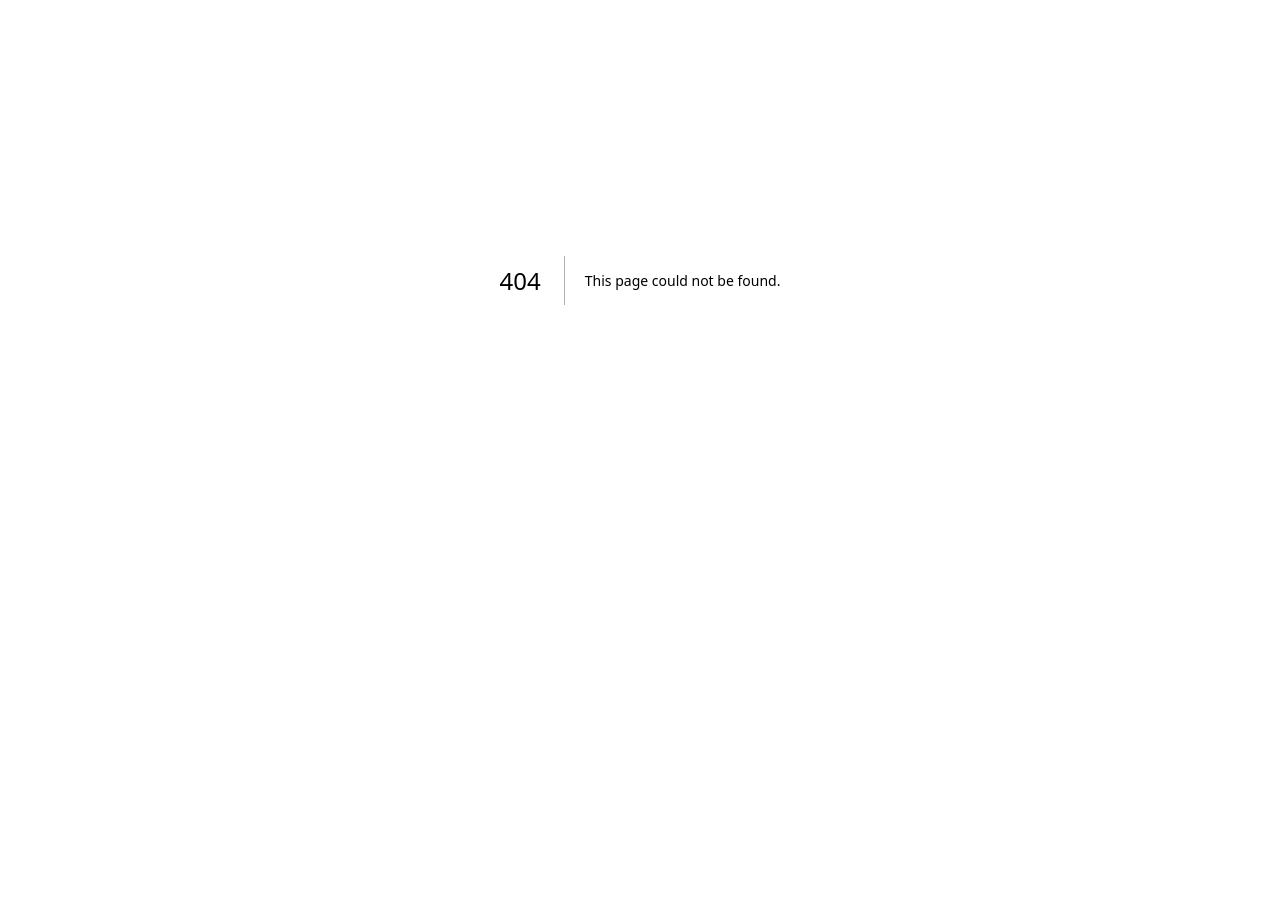
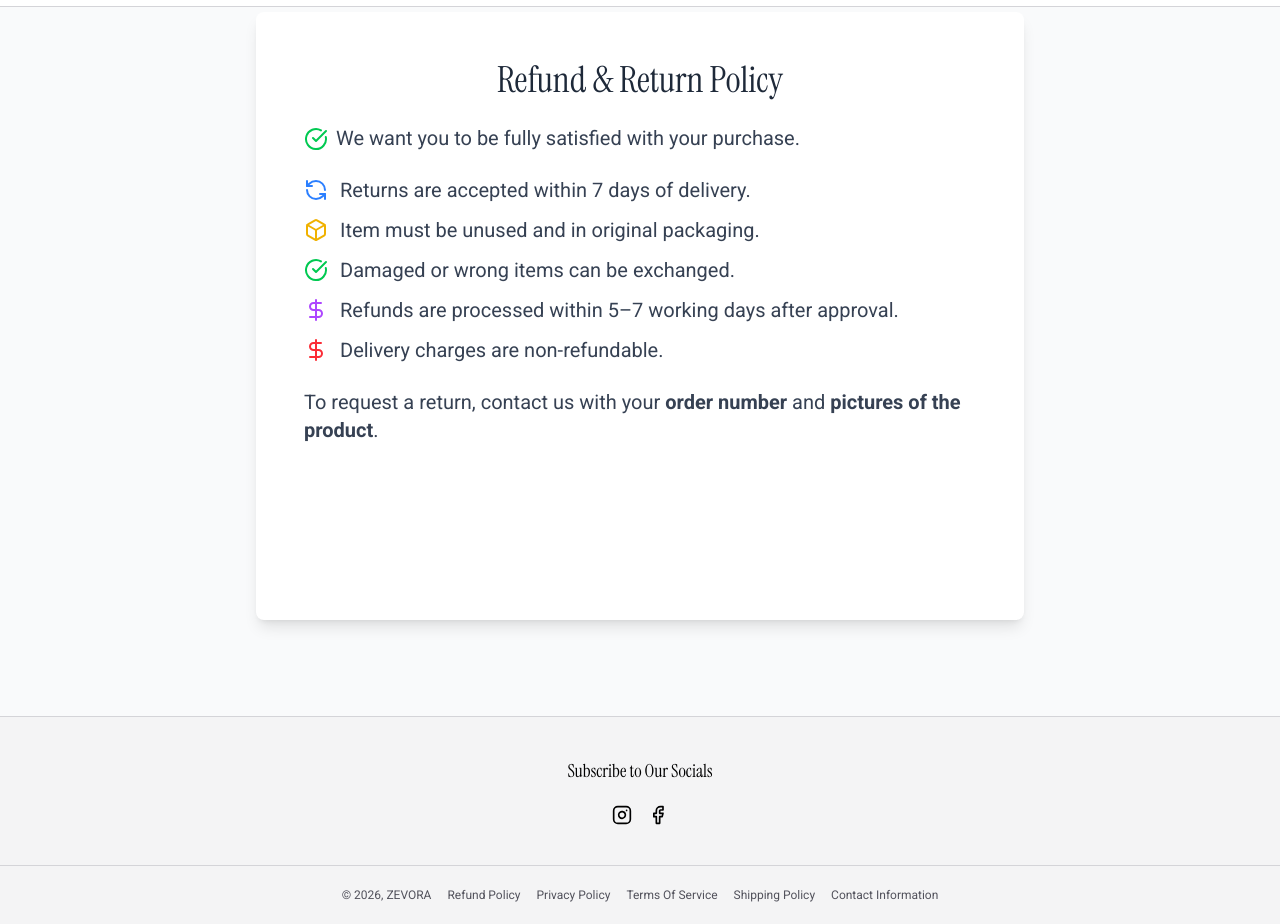
Before and after one commit to mussadiqkhan6886/zevora, a Next.js app: page /return-refund-policy in a window 1280 px wide. Before the commit this address had no page. Shown: the part 120-1044 px from the top of the page. Before the commit the page ends 800 px from the top, so only its background shows below. Built offline with nearby package versions, Linux system fonts and the light colour scheme.

Commit message:
dine with extra pages

```diff
--- /dev/null
+++ b/app/(main)/privacy-policy/page.tsx
@@ -0,0 +1,36 @@
+"use client";
+
+import React from "react";
+import { ShieldCheck, Phone } from "lucide-react";
+import { serif } from "@/lib/fonts";
+
+const PrivacyPolicyPage = () => {
+  return (
+    <main className="min-h-screen bg-gray-50 py-26 px-5 md:px-20 flex justify-center">
+      <div className="max-w-3xl bg-white shadow-lg rounded-lg p-8 md:p-12 space-y-6">
+        <h1 className={`${serif.className} text-3xl md:text-4xl font-bold text-gray-800 text-center`}>
+          Privacy Policy
+        </h1>
+
+        <p className="text-gray-700 text-lg md:text-xl">
+          At Zevora Official, we respect your privacy and are committed to protecting your personal information.
+        </p>
+
+        <p className="text-gray-700 text-lg md:text-xl">
+          We collect information such as your <strong>name</strong>, <strong>phone number</strong>, <strong>email address</strong>, and <strong>shipping address</strong> only to process your orders and improve your shopping experience. We use secure systems to protect your data.
+        </p>
+
+        <p className="text-gray-700 text-lg md:text-xl">
+          By using our website, you agree to our privacy policy.
+        </p>
+
+        <p className="text-gray-700 text-lg md:text-xl flex items-center gap-2">
+          <Phone className="text-blue-500" />
+          For any questions, contact us at: <strong>0324-5697570</strong>
+        </p>
+      </div>
+    </main>
+  );
+};
+
+export default PrivacyPolicyPage;
--- /dev/null
+++ b/app/(main)/return-refund-policy/page.tsx
@@ -0,0 +1,51 @@
+"use client";
+
+import React from "react";
+import { RefreshCcw, Box, DollarSign, CheckCircle } from "lucide-react";
+import { serif } from "@/lib/fonts";
+
+const RefundPolicyPage = () => {
+  return (
+    <main className="min-h-screen bg-gray-50 py-24 px-5 md:px-20 flex justify-center">
+      <div className="max-w-3xl bg-white shadow-lg rounded-lg p-8 md:p-12 space-y-6">
+        <h1 className={`${serif.className} text-3xl md:text-4xl font-bold text-gray-800 text-center`}>
+          Refund & Return Policy
+        </h1>
+
+        <p className="text-gray-700 text-lg md:text-xl">
+          <CheckCircle className="inline-block mr-2 text-green-500" />
+          We want you to be fully satisfied with your purchase.
+        </p>
+
+        <ul className="space-y-3 text-gray-700 text-lg md:text-xl">
+          <li className="flex items-center gap-3">
+            <RefreshCcw className="text-blue-500" />
+            Returns are accepted within 7 days of delivery.
+          </li>
+          <li className="flex items-center gap-3">
+            <Box className="text-yellow-500" />
+            Item must be unused and in original packaging.
+          </li>
+          <li className="flex items-center gap-3">
+            <CheckCircle className="text-green-500" />
+            Damaged or wrong items can be exchanged.
+          </li>
+          <li className="flex items-center gap-3">
+            <DollarSign className="text-purple-500" />
+            Refunds are processed within 5–7 working days after approval.
+          </li>
+          <li className="flex items-center gap-3">
+            <DollarSign className="text-red-500" />
+            Delivery charges are non-refundable.
+          </li>
+        </ul>
+
+        <p className="text-gray-700 text-lg md:text-xl">
+          To request a return, contact us with your <strong>order number</strong> and <strong>pictures of the product</strong>.
+        </p>
+      </div>
+    </main>
+  );
+};
+
+export default RefundPolicyPage;
--- /dev/null
+++ b/app/(main)/terms-service/page.tsx
@@ -0,0 +1,51 @@
+"use client";
+
+import React from "react";
+import { FileText, AlertTriangle, CheckCircle, Shield } from "lucide-react";
+import { serif } from "@/lib/fonts";
+
+const TermsOfServicePage = () => {
+  return (
+    <main className="min-h-screen bg-gray-50 py-24 px-5 md:px-20 flex justify-center">
+      <div className="max-w-3xl bg-white shadow-lg rounded-lg p-8 md:p-12 space-y-6">
+        <h1 className={`${serif.className} text-3xl md:text-4xl font-bold text-gray-800 text-center`}>
+          Terms of Service
+        </h1>
+
+        <p className="text-gray-700 text-lg md:text-xl">
+          <CheckCircle className="inline-block mr-2 text-green-500" />
+          By using our website, you agree to the following terms:
+        </p>
+
+        <ul className="space-y-3 text-gray-700 text-lg md:text-xl">
+          <li className="flex items-center gap-3">
+            <FileText className="text-blue-500" />
+            All prices are listed in PKR.
+          </li>
+          <li className="flex items-center gap-3">
+            <AlertTriangle className="text-yellow-500" />
+            Orders are confirmed after a confirmation call.
+          </li>
+          <li className="flex items-center gap-3">
+            <Shield className="text-purple-500" />
+            We reserve the right to cancel any order due to stock issues.
+          </li>
+          <li className="flex items-center gap-3">
+            <AlertTriangle className="text-red-500" />
+            Misuse of our website or content is prohibited.
+          </li>
+          <li className="flex items-center gap-3">
+            <CheckCircle className="text-green-500" />
+            Zevora Official may update policies at any time.
+          </li>
+        </ul>
+
+        <p className="text-gray-700 text-lg md:text-xl">
+          Continued use of the website means you accept these terms.
+        </p>
+      </div>
+    </main>
+  );
+};
+
+export default TermsOfServicePage;
--- a/components/customer/Footer.tsx
+++ b/components/customer/Footer.tsx
@@ -15,11 +15,11 @@ const Footer = () => {
       </div>
       <div className='border-t flex gap-4 flex-wrap items-center justify-center border-zinc-300 py-5 text-[12px] text-zinc-600'>
         <p>&copy; {new Date().getFullYear()}, <Link href={"/"}>ZEVORA</Link></p>
-        <Link href={"/"}>Refund Policy</Link>
-        <Link href={"/"}>Privacy Policy</Link>
-        <Link href={"/"}>Terms Of Service</Link>
-        <Link href={"/"}>Shipping Policy</Link>
-        <Link href={"/"}>Contact Information</Link>
+        <Link href={"/return-refund-policy"}>Refund Policy</Link>
+        <Link href={"/privacy-policy"}>Privacy Policy</Link>
+        <Link href={"/terms-service"}>Terms Of Service</Link>
+        <Link href={"/shipping-policy"}>Shipping Policy</Link>
+        <Link href={"/contact-information"}>Contact Information</Link>
       </div>
     </footer>
   )
--- a/sections/About.tsx
+++ b/sections/About.tsx
@@ -1,14 +1,81 @@
-import { serif } from '@/lib/fonts'
-import React from 'react'
+"use client";
+
+import { serif } from "@/lib/fonts";
+import React from "react";
+import { motion } from "framer-motion";
+import { CheckCircle2 } from "lucide-react";
+
+const features = [
+  "High-quality products",
+  "Affordable prices",
+  "Fast shipping",
+  "Friendly customer support",
+  "100% customer satisfaction",
+];
 
 const About = () => {
   return (
-    <section className='bg-main text-white flex items-center justify-center flex-col py-15 my-10'>
-      <h4 className={`${serif.className} text-4xl text-center`}>ZEVORA</h4>
-      <p className='max-w-4xl mx-auto text-center py-10 px-3'>Lorem ipsum dolor, sit amet consectetur adipisicing elit. Impedit aperiam nostrum suscipit a odit qui illo consequatur necessitatibus vitae voluptatum modi, nobis, sed quisquam quaerat quibusdam reiciendis cum nam dolore.lorem Lorem ip</p>
-      <p className='font-bold text-lg'>80k Satisfied Customers</p>
+    <section className="bg-gradient-to-br from-main via-main/90 to-main/60 text-white flex flex-col items-center justify-center py-16 px-5">
+      <motion.h4
+        className={`${serif.className} text-4xl md:text-5xl text-center font-bold mb-8`}
+        viewport={{once: true}}
+        initial={{ opacity: 0, y: -20 }}
+        whileInView={{ opacity: 1, y: 0 }}
+        transition={{ duration: 0.6 }}
+      >
+        Welcome to Zevora Official
+      </motion.h4>
+
+      <motion.div
+        className="max-w-4xl text-center space-y-6 text-white"
+        viewport={{once: true}}
+        initial={{ opacity: 0 }}
+        whileInView={{ opacity: 1 }}
+        transition={{ duration: 0.8, delay: 0.3 }}
+      >
+        <p className="text-lg md:text-xl">
+          Zevora Official is a passionate online brand dedicated to bringing you
+          trendy, high-quality, and affordable products that add style and
+          happiness to your everyday life. We carefully select and create each
+          item with love, creativity, and attention to detail to make sure our
+          customers receive the best. We focus on:
+        </p>
+
+        <ul className="flex flex-col md:flex-row flex-wrap justify-center gap-4 my-6">
+          {features.map((feature, index) => (
+            <motion.li
+              key={index}
+              className="flex items-center gap-2 border shadow border-amber-800 px-4 py-2 rounded-md text-amber-800 font-semibold "
+              viewport={{once: true}}
+              initial={{ opacity: 0, y: 10 }}
+              whileInView={{ opacity: 1, y: 0 }}
+              transition={{ duration: 0.5, delay: index * 0.1 }}
+            >
+              <CheckCircle2 size={30} className="text-amber-800" />
+              {feature}
+            </motion.li>
+          ))}
+        </ul>
+
+        <p className="text-lg md:text-xl">
+          Thank you for supporting our small business and being part of the
+          Zevora family. We look forward to serving you again and again.
+        </p>
+        <p className="text-lg md:text-xl">For any queries, feel free to contact us anytime.</p>
+      </motion.div>
+
+      <motion.p
+        className="font-bold mt-10 text-amber-900"
+        viewport={{once: true}}
+        initial={{ scale: 0.8, opacity: 0 }}
+        whileInView={{ scale: 1, opacity: 1 }}
+        transition={{ duration: 0.6, delay: 1 }}
+
+      >
+        80k Satisfied Customers
+      </motion.p>
     </section>
-  )
-}
+  );
+};
 
-export default About
+export default About;
```
